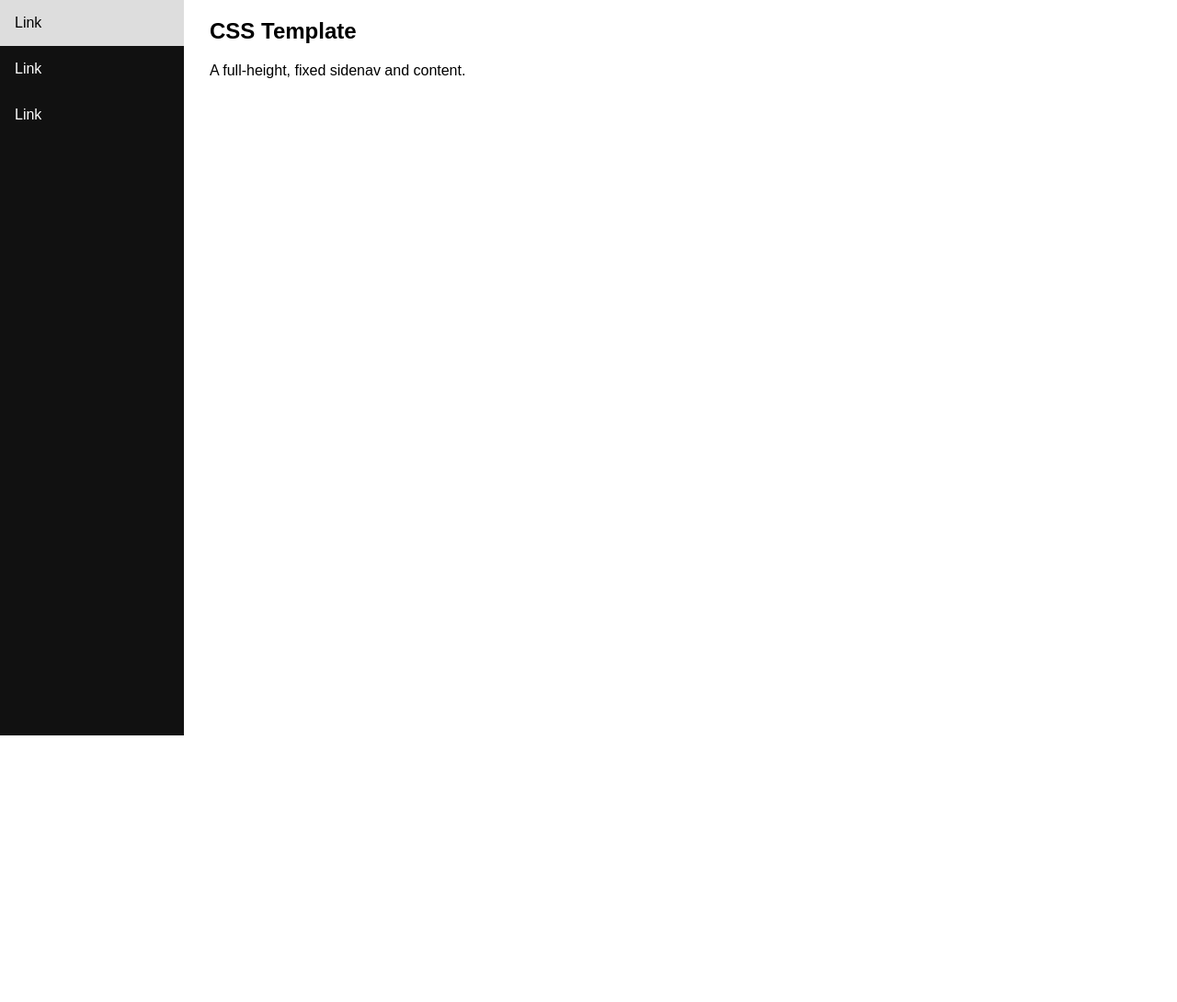
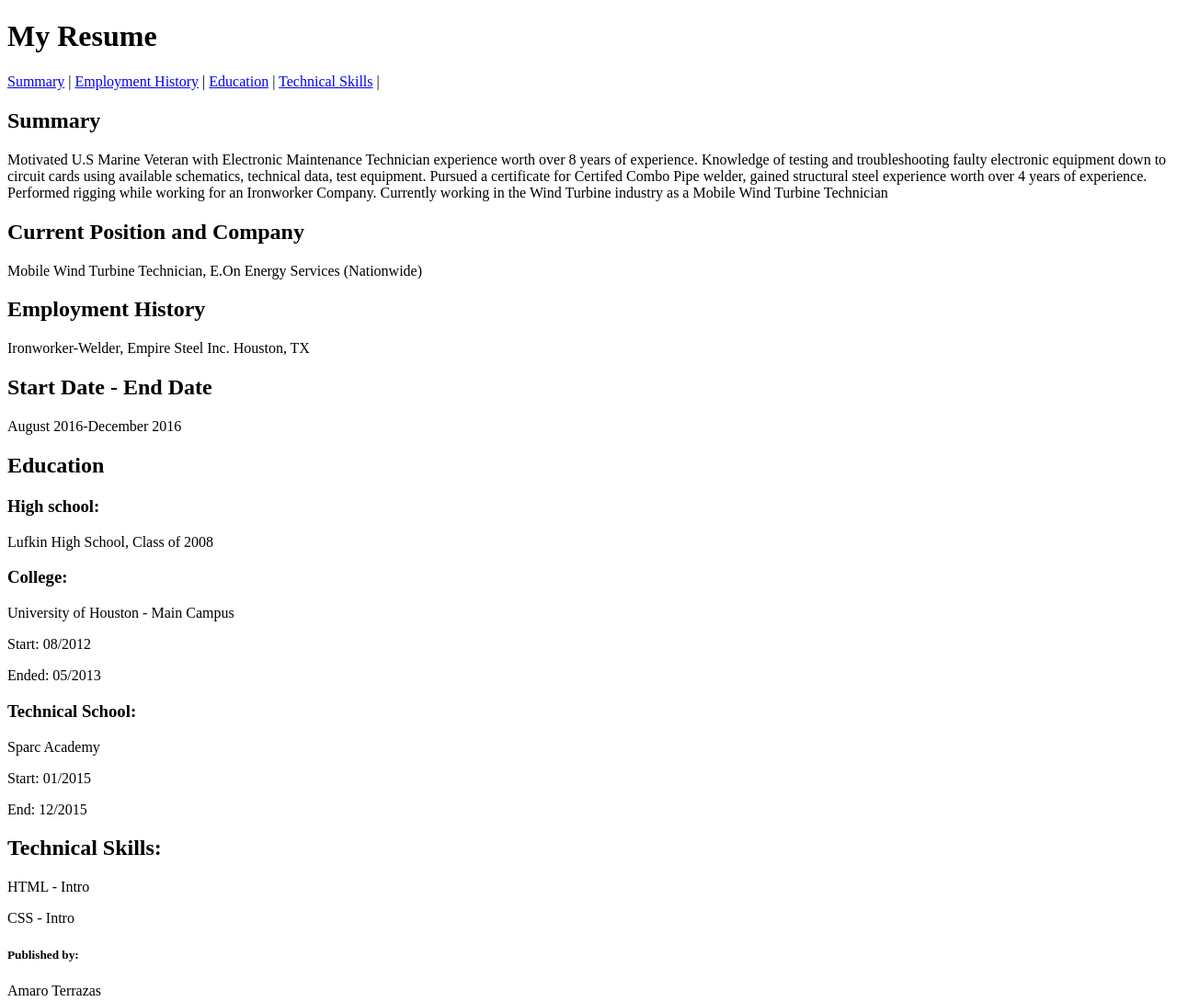
Before and after one commit to AmaroT/ACA-first-project, a plain HTML site: page index.html in a window 1280 px wide. Shown: the whole page at 92% size. Before the commit the page ends 800 px from the top, so only its background shows below. Drawn offline with Linux system fonts and the light colour scheme.

Commit message:
started from scratch, all text is in. Now to refine the webpage. Just the text is there

```diff
--- a/index.html
+++ b/index.html
@@ -5,62 +5,83 @@
  <title>Amaro Terrazas Resume</title>
  <meta charset="utf-8">
  <meta name="viewport" content="width=device-width, initial-scale=1">
- <style>
- * {
-     box-sizing: border-box;
- }
+ <header>
+     <h1>My Resume</h1>
+ </header>
+ <nav>
+     <a href="/Summary">Summary</a> |
+     <a href="Employment History">Employment History</a> |
+     <a href="Education">Education</a> |
+     <a href="Technical Skills">Technical Skills</a> |
+ </nav>
+ <section>
+     <h1>
+         Summary
+     </h1>
+     <p>Motivated U.S Marine Veteran with Electronic Maintenance Technician experience worth over 8 years of experience. Knowledge of testing and troubleshooting faulty electronic equipment down to circuit cards using available schematics, technical data, test equipment. Pursued a certificate for Certifed Combo Pipe welder, gained structural steel experience worth over 4 years of experience. Performed rigging while working for an Ironworker Company. Currently working in the Wind Turbine industry as a Mobile Wind Turbine Technician
 
- body {
-     margin: right;
-     font-family: Arial, Helvetica, sans-serif;
- }
-
- /* Style the side navigation */
- .sidenav {
-     height: 100%;
-     width: 200px;
-     position: fixed;
-     z-index: 1;
-     top: 0;
-     left: 0;
-     background-color: #111;
-     overflow-x: hidden;
- }
-
-
- /* Side navigation links */
- .sidenav a {
-     color: white;
-     padding: 16px;
-     text-decoration: none;
-     display: block;
- }
-
- /* Change color on hover */
- .sidenav a:hover {
-     background-color: #ddd;
-     color: black;
- }
-
- /* Style the content */
- .content {
-     margin-left: 200px;
-     padding-left: 20px;
- }
- </style>
-</head>
-<body>
-        <div class="sidenav">
-                <a href="#">Link</a>
-                <a href="#">Link</a>
-                <a href="#">Link</a>
-              </div>
-
-              <div class="content">
-                <h2>CSS Template</h2>
-                <p>A full-height, fixed sidenav and content.</p>
-              </div>
-
+     </p>
+     <h1>
+         Current Position and Company
+     </h1>
+     <p>
+         Mobile Wind Turbine Technician, E.On Energy Services (Nationwide)
+     </p>
+     <h1>
+         Employment History
+     </h1>
+     <p>
+         Ironworker-Welder, Empire Steel Inc. Houston, TX
+    </p>
+    <h2>
+        Start Date - End Date
+    </h2>
+    <p>
+        August 2016-December 2016
+    </p>
+<h1>
+    Education
+</h1>
+<h3>
+    High school:
+</h3>
+<p>
+    Lufkin High School, Class of 2008
+</p>
+<h3>
+    College:
+</h3>
+<p>
+    University of Houston - Main Campus
+</p>
+<p>
+    Start: 08/2012
+</p>
+<p>Ended: 05/2013
+</p>
+<h3>
+    Technical School:
+</h3>
+<p>
+    Sparc Academy
+</p>
+<p>Start: 01/2015</p>
+<p>End: 12/2015</p>
+<h1>
+    Technical Skills:
+</h1>
+<p>
+HTML - Intro</p>
+<p>
+CSS - Intro
+</p>
+    </section>
 </footer>
+<h5>
+    Published by:
+</h5>
+<p>
+    Amaro Terrazas
+</p>
 </body>
 </html>
```
